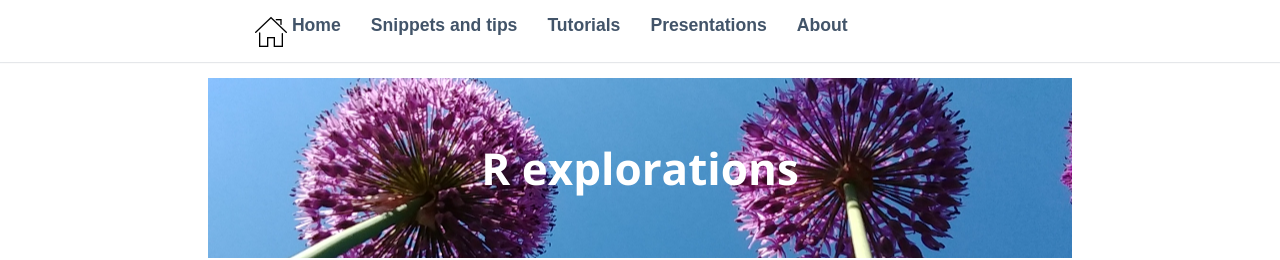
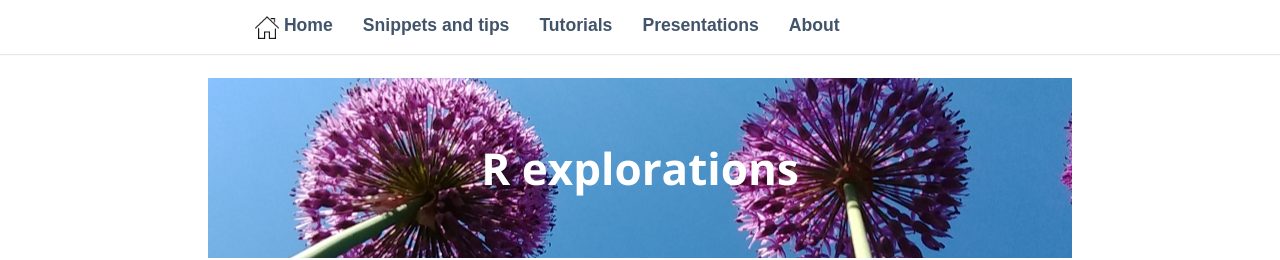
Before and after one commit to mark-me/mark-me.github.io, a Jekyll site: the page built from index.html, in a window 1280 px wide. Shown: the top 260 px of the page. Built offline with Jekyll 4.4.1, drawn with Linux system fonts in a browser that asks for light colours; some web fonts are replaced.

Commit message:
Update header.html

```diff
--- a/_includes/header.html
+++ b/_includes/header.html
@@ -2,7 +2,7 @@
 	<div class="container">
 		<nav>
 			<ul>
-				<li><a href="{{ "/" | prepend: site.baseurl }}"><img src="home.png" align="top" style="width:32px;height:32px;"> Home</a></li>
+				<li><a href="{{ "/" | prepend: site.baseurl }}"><img src="home.png" align="top" style="width:24px;height:24px;"> Home</a></li>
 				<li><a href="{{ "/snippets-and-tips/" | prepend: site.baseurl }}">Snippets and tips</a></li>
 				<li><a href="{{ "/tutorials/" | prepend: site.baseurl }}">Tutorials</a></li>
 				<li><a href="{{ "/presentations/" | prepend: site.baseurl }}">Presentations</a></li>
```
